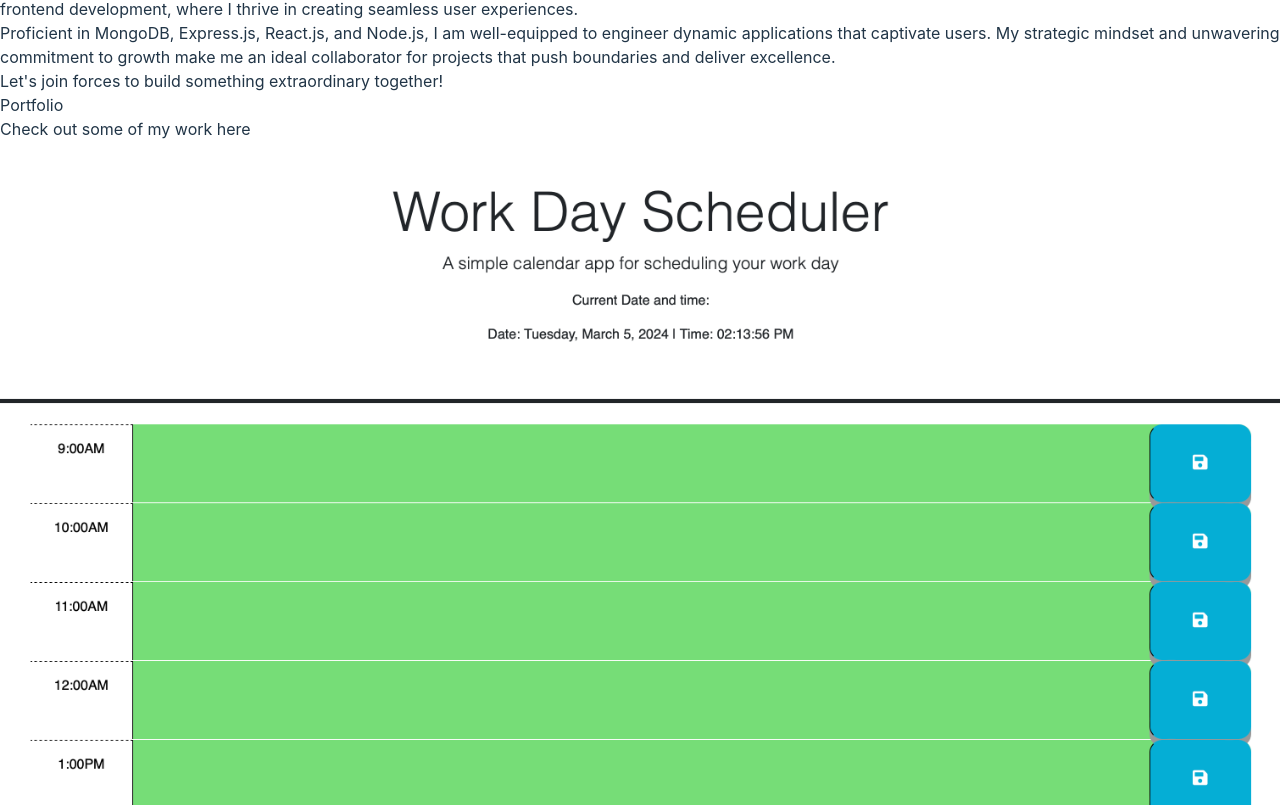
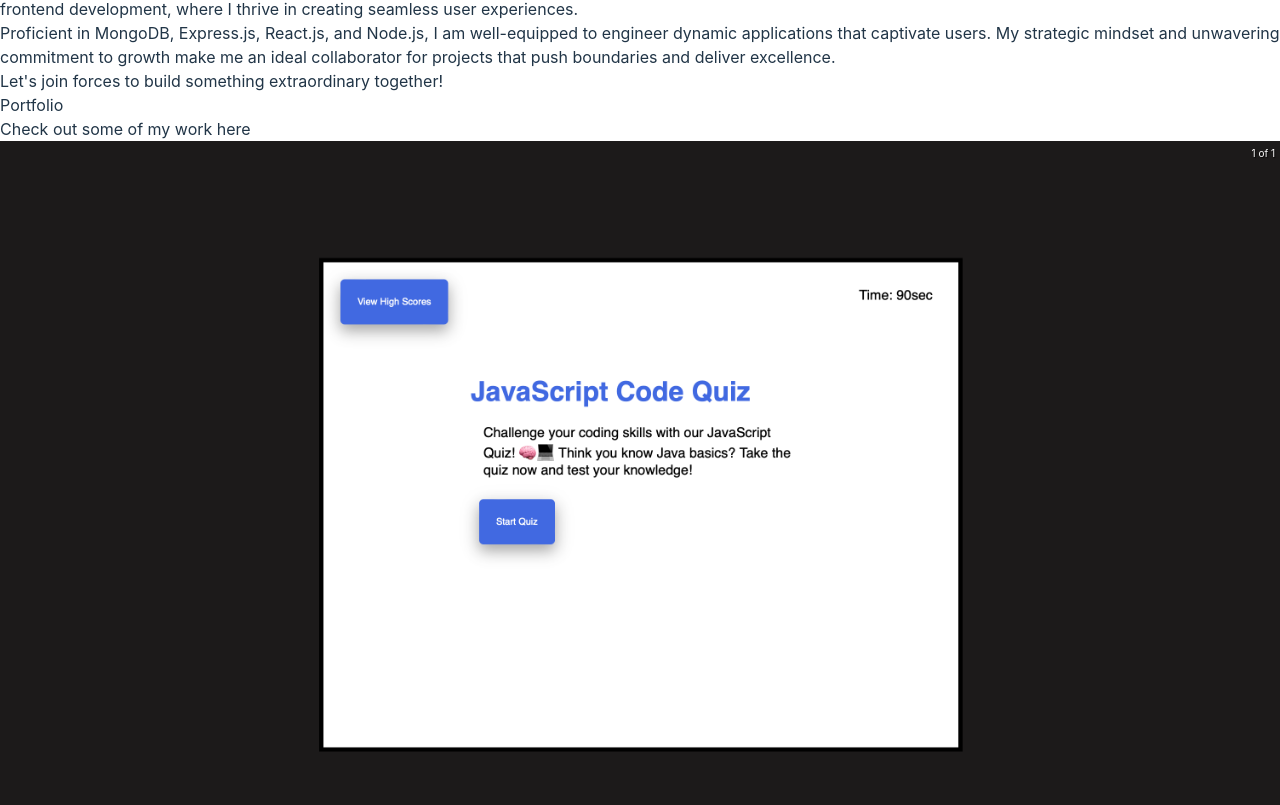
Before and after one commit to Bdoherty1/React-Portfolio, a React (Vite) app in the folder Portfolio/: page / in a window 1280 px wide. Shown: the part 1595-2400 px from the top of the page. Built offline with nearby package versions, Linux system fonts and the light colour scheme.

Commit message:
changed portfolio section, added to discriptions and imgs

```diff
--- a/Portfolio/src/components/Portfolio.jsx
+++ b/Portfolio/src/components/Portfolio.jsx
@@ -1,9 +1,12 @@
+
 import React, { useState } from 'react';
-// import { Container, Carousel } from 'react-bootstrap';
-// import { BsStarFill } from 'react-icons/bs';
+import { Carousel } from 'react-responsive-carousel';
+import 'react-responsive-carousel/lib/styles/carousel.min.css';
 import workdaySchedule from '../assets/imgs/workdaySchedule.png';
 import randomMeme from '../assets/imgs/randomMeme.png';
 import invoiceGenerator from '../assets/imgs/invoiceGenerator.png';
+import invoicelogin from '../assets/imgs/invoiceLogin.png'
+import invoiceTemplate from '../assets/imgs/invoiceHistory.png'
 import jsCodeQuiz from '../assets/imgs/jsCodeQuiz.png';
 
 const Portfolio = () => {
@@ -12,15 +15,15 @@ const Portfolio = () => {
     const portfolios = [
         {
             id: 1,
-            src: workdaySchedule,
-            description: 'Workday Schedule project description goes here...',
-            repoLink: 'https://github.com/your-workday-schedule-repo'
+            src: jsCodeQuiz,
+            description: 'JavaScript Code Quiz offers a dynamic way to test your Java basics knowledge. With features like a responsive design, a timer to track progress, and an interactive quiz interface, it\'s designed for an engaging experience. Simply click the <a href="https://bdoherty1.github.io/JS-Code-Quiz-1/">live link</a> to start the quiz in your browser. The game starts with a timer upon clicking "Start," where users answer a series of questions. Incorrect answers incur a time penalty. After completion or when the timer ends, users can save their initials and score. Enjoy a challenging yet fun quiz experience!',
+            repoLink: 'https://github.com/Bdoherty1/JS-Code-Quiz-1.git'
         },
         {
             id: 2,
-            src: invoiceGenerator,
+            src: invoiceGenerator,invoicelogin,invoiceTemplate,
             href: 'https://invoicinator-e5b9fce169c1.herokuapp.com/login#signup',
-            description: 'INVOICINATOR is a dynamic invoicing solution built using cutting-edge technologies such as Node.js and mailjet. It offers a user-friendly dashboard for creating and managing invoices effortlessly. Say farewell to manual invoicing hassles and hello to streamlined efficiency with INVOICINATOR. Experience seamless billing and client management in one powerful platform. Simply click <a href="https://invoicinator-e5b9fce169c1.herokuapp.com/dashboard">live link</a> to deploy',
+            description: 'INVOICINATOR is a dynamic invoicing solution built using cutting-edge technologies such as Node.js and mailjet. It offers a user-friendly dashboard for creating and managing invoices effortlessly. Say farewell to manual invoicing hassles and hello to streamlined efficiency with INVOICINATOR. Experience seamless billing and client management in one powerful platform. Simply click <a href="https://invoicinator-e5b9fce169c1.herokuapp.com/dashboard">live link</a> to deploy log in with email: brian@dontquit.com password: password12345',
             repoLink: 'https://github.com/AnthonyBuffill/invoicinator.git'
         },
         {
@@ -31,9 +34,9 @@ const Portfolio = () => {
         },
         {
             id: 4,
-            src: jsCodeQuiz,
-            description: 'JavaScript Code Quiz offers a dynamic way to test your Java basics knowledge. With features like a responsive design, a timer to track progress, and an interactive quiz interface, it\'s designed for an engaging experience. Simply click the <a href="https://bdoherty1.github.io/JS-Code-Quiz-1/">live link</a> to start the quiz in your browser. The game starts with a timer upon clicking "Start," where users answer a series of questions. Incorrect answers incur a time penalty. After completion or when the timer ends, users can save their initials and score. Enjoy a challenging yet fun quiz experience!',
-            repoLink: 'https://github.com/Bdoherty1/JS-Code-Quiz-1.git'
+            src: workdaySchedule,
+            description: 'Workday Schedule project description goes here...',
+            repoLink: 'https://github.com/your-workday-schedule-repo'
         },
     ];
 
@@ -53,11 +56,11 @@ const Portfolio = () => {
                 <div className='grid gap-8 text-center sm:grid-cols-1 md:grid-cols-2 sm:px-2'>
                     {portfolios.map(({ id, src, description, repoLink }) => (
                         <div key={id} className='rounded-lg shadow-md shadow-gray-400'>
-                            <img
-                                src={src}
-                                alt=''
-                                className='duration-200 rounded-md hover:scale-105'
-                            />
+                            <Carousel showThumbs={false} infiniteLoop autoPlay>
+                                <div>
+                                    <img src={src} alt='' />
+                                </div>
+                            </Carousel>
                             <div className='flex items-center justify-center'>
                                 <button
                                     className='w-1/2 px-6 py-3 m-4 text-white duration-200 rounded-md bg-gradient-to-b from-cyan-200 to-blue-500 hover:scale-105'
@@ -73,7 +76,8 @@ const Portfolio = () => {
                                     style={{ textAlign: 'center' }}
                                     dangerouslySetInnerHTML={{
                                         __html: 'GitHub<svg xmlns="http://www.w3.org/2000/svg" viewBox="0 0 24 24" fill="currentColor" width="24" height="24"><path d="M12 2C6.482 2 2 6.482 2 12c0 4.42 2.865 8.17 6.839 9.494.5.09.683-.216.683-.481 0-.237-.009-.866-.013-1.702-2.782.603-3.37-1.344-3.37-1.344-.454-1.153-1.108-1.461-1.108-1.461-.908-.619.068-.606.068-.606 1.004.071 1.531 1.03 1.531 1.03.892 1.53 2.34 1.088 2.91.832.091-.644.35-1.087.637-1.338-2.235-.256-4.582-1.117-4.582-4.963 0-1.096.39-1.991 1.03-2.692-.104-.254-.448-1.275.099-2.656 0 0 .84-.27 2.75 1.029.8-.223 1.654-.334 2.504-.338.847.004 1.705.115 2.504.338 1.909-1.299 2.747-1.029 2.747-1.029.548 1.381.206 2.402.102 2.656.642.701 1.026 1.596 1.026 2.692 0 3.855-2.351 4.704-4.594 4.957.361.312.681.924.681 1.857 0 1.344-.012 2.427-.012 2.758 0 .267.181.577.688.479C19.135 20.166 22 16.416 22 12c0-5.518-4.482-10-10-10z"/></svg>'
-                                    }}                                />
+                                    }}
+                                />
                             </div>
                             <div className='mt-8 text-center'>
                                 {projectInfo === description && (
@@ -89,142 +93,3 @@ const Portfolio = () => {
 };
 
 export default Portfolio;
-
-
-// import React, { useState } from 'react';
-// import Carousel from 'react-multi-carousel';
-// import 'react-multi-carousel/lib/styles.css';
-// import workdaySchedule from '../assets/imgs/workdaySchedule.png';
-// import randomMeme from '../assets/imgs/randomMeme.png';
-// import invoiceGenerator from '../assets/imgs/invoiceGenerator.png';
-// import jsCodeQuiz from '../assets/imgs/jsCodeQuiz.png';
-
-// const Portfolio = () => {
-//     const [projectInfo, setProjectInfo] = useState(null);
-
-//     const portfolios = [
-//         {
-//             id: 1,
-//             src: workdaySchedule,
-//             description: 'Workday Schedule project description goes here...',
-//             repoLink: 'https://github.com/your-workday-schedule-repo'
-//         },
-//         {
-//             id: 2,
-//             src: invoiceGenerator,
-//             href: 'https://invoicinator-e5b9fce169c1.herokuapp.com/login#signup',
-//             description: 'INVOICINATOR is a dynamic invoicing solution built using cutting-edge technologies such as Node.js and mailjet. It offers a user-friendly dashboard for creating and managing invoices effortlessly. Say farewell to manual invoicing hassles and hello to streamlined efficiency with INVOICINATOR. Experience seamless billing and client management in one powerful platform. Simply click <a href="https://invoicinator-e5b9fce169c1.herokuapp.com/dashboard">live link</a> to deploy',
-//             repoLink: 'https://github.com/AnthonyBuffill/invoicinator.git'
-//         },
-//         {
-//             id: 3,
-//             src: randomMeme,
-//             description: 'Introducing Only Laughs your go to for generating random memes and jokes effortlessly! With a user-friendly interface and seamless navigation, enjoy endless entertainment with our Picture and Joke Generators. Save your favorite memes in the "Meme Vault" or opt for spontaneity with the Randomizer button. Crafted with HTML, CSS, TailwindCSS, and JavaScript, Only Laughs guarantees laughter for users of all humor preferences. As part of the team, I focused on frontedn deveolpment crafting the engaging Home page, ensuring an immersive experience for every visitor.Simply click the <a href="https://anthonybuffill.github.io/only-laughs/">live link</a> to deploy',
-//             repoLink: 'https://github.com/AnthonyBuffill/only-laughs.git'
-//         },
-//         {
-//             id: 4,
-//             src: jsCodeQuiz,
-//             description: 'JavaScript Code Quiz offers a dynamic way to test your Java basics knowledge. With features like a responsive design, a timer to track progress, and an interactive quiz interface, it\'s designed for an engaging experience. Simply click the <a href="https://bdoherty1.github.io/JS-Code-Quiz-1/">live link</a> to start the quiz in your browser. The game starts with a timer upon clicking "Start," where users answer a series of questions. Incorrect answers incur a time penalty. After completion or when the timer ends, users can save their initials and score. Enjoy a challenging yet fun quiz experience!',
-//             repoLink: 'https://github.com/Bdoherty1/JS-Code-Quiz-1.git'
-//         },
-//     ];
-
-//     const handlePreviewClick = (description) => {
-//         // Toggle project description display
-//         setProjectInfo(projectInfo === description ? null : description);
-//     };
-
-//     return (
-//         <div name='portfolio' className='min-h-screen text-white max-w-screen-full from-slate-900 to-gray-600'>
-//             <div>
-//                 <div className='pb-8'>
-//                     <p className='inline text-4xl font-bold border-b-4 border-gray-500'>Portfolio</p>
-//                     <p className='py-6'>Check out some of my work here</p>
-//                 </div>
-
-//                 <div className='grid gap-8 text-center sm:grid-cols-1 md:grid-cols-2 sm:px-2'>
-//                     {portfolios.map(({ id, src, description, repoLink }) => (
-//                         <div key={id} className='rounded-lg shadow-md shadow-gray-400'>
-//                             <Carousel
-//                                 additionalTransfrom={0}
-//                                 arrows
-//                                 autoPlay
-//                                 autoPlaySpeed={3000}
-//                                 centerMode={false}
-//                                 className=''
-//                                 containerClass='carousel-container'
-//                                 customButtonGroup={<button>Button Group</button>}
-//                                 dotListClass=''
-//                                 draggable
-//                                 focusOnSelect={false}
-//                                 infinite
-//                                 itemClass=''
-//                                 keyBoardControl
-//                                 minimumTouchDrag={80}
-//                                 renderButtonGroupOutside={false}
-//                                 renderDotsOutside={false}
-//                                 responsive={{
-//                                     desktop: {
-//                                         breakpoint: {
-//                                             max: 3000,
-//                                             min: 1024
-//                                         },
-//                                         items: 3,
-//                                         partialVisibilityGutter: 40
-//                                     },
-//                                     mobile: {
-//                                         breakpoint: {
-//                                             max: 464,
-//                                             min: 0
-//                                         },
-//                                         items: 1,
-//                                         partialVisibilityGutter: 30
-//                                     },
-//                                     tablet: {
-//                                         breakpoint: {
-//                                             max: 1024,
-//                                             min: 464
-//                                         },
-//                                         items: 2,
-//                                         partialVisibilityGutter: 30
-//                                     }
-//                                 }}
-//                                 showDots
-//                                 sliderClass=''
-//                                 slidesToSlide={1}
-//                                 swipeable
-//                             >
-//                                 <img src={src} alt='' className='duration-200 rounded-md hover:scale-105' />
-//                             </Carousel>
-//                             <div className='flex items-center justify-center'>
-//                                 <button
-//                                     className='w-1/2 px-6 py-3 m-4 text-white duration-200 rounded-md bg-gradient-to-b from-cyan-200 to-blue-500 hover:scale-105'
-//                                     onClick={() => handlePreviewClick(description)}
-//                                 >
-//                                     Preview
-//                                 </button>
-//                                 <a
-//                                     href={repoLink}
-//                                     target='_blank'
-//                                     rel='noopener noreferrer'
-//                                     className='flex items-center justify-center w-1/2 px-6 py-3 m-4 text-white duration-200 rounded-md bg-gradient-to-b from-cyan-200 to-blue-500 hover:scale-105'
-//                                     style={{ textAlign: 'center' }}
-//                                     dangerouslySetInnerHTML={{
-//                                         __html: 'GitHub<svg xmlns="http://www.w3.org/2000/svg" viewBox="0 0 24 24" fill="currentColor" width="24" height="24"><path d="M12 2C6.482 2 2 6.482 2 12c0 4.42 2.865 8.17 6.839 9.494.5.09.683-.216.683-.481 0-.237-.009-.866-.013-1.702-2.782.603-3.37-1.344-3.37-1.344-.454-1.153-1.108-1.461-1.108-1.461-.908-.619.068-.606.068-.606 1.004.071 1.531 1.03 1.531 1.03.892 1.53 2.34 1.088 2.91.832.091-.644.35-1.087.637-1.338-2.235-.256-4.582-1.117-4.582-4.963 0-1.096.39-1.991 1.03-2.692-.104-.254-.448-1.275.099-2.656 0 0 .84-.27 2.75 1.029.8-.223 1.654-.334 2.504-.338.847.004 1.705.115 2.504.338 1.909-1.299 2.747-1.029 2.747-1.029.548 1.381.206 2.402.102 2.656.642.701 1.026 1.596 1.026 2.692 0 3.855-2.351 4.704-4.594 4.957.361.312.681.924.681 1.857 0 1.344-.012 2.427-.012 2.758 0 .267.181.577.688.479C19.135 20.166 22 16.416 22 12c0-5.518-4.482-10-10-10z"/></svg>'
-//                                     }}                                />
-//                             </div>
-//                             <div className='mt-8 text-center'>
-//                                 {projectInfo === description && (
-//                                     <p className='text-lg' dangerouslySetInnerHTML={{ __html: description }} />
-//                                 )}
-//                             </div>
-//                         </div>
-//                     ))}
-//                 </div>
-//             </div>
-//         </div>
-//     );
-// };
-
-// export default Portfolio;
```
